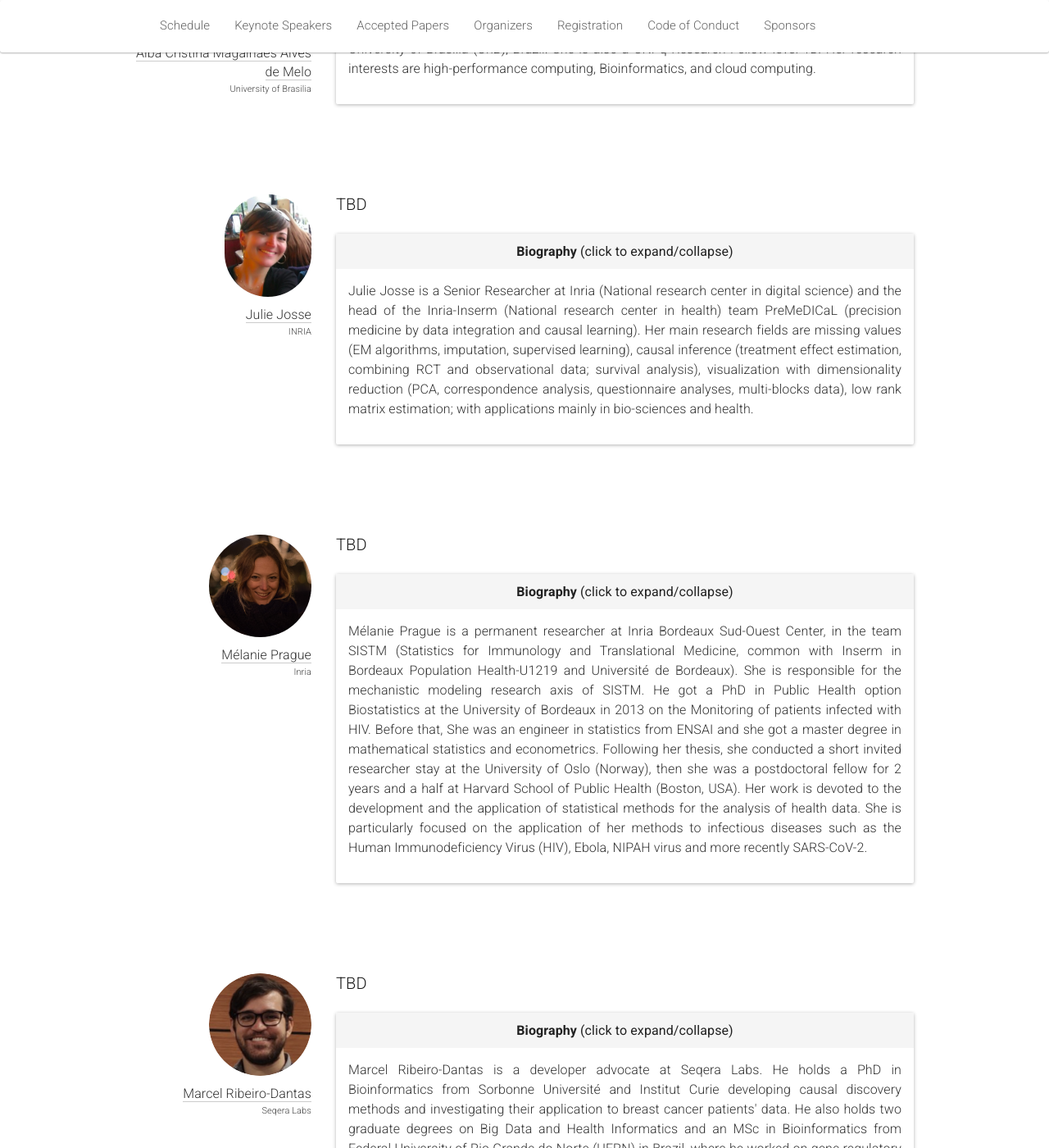
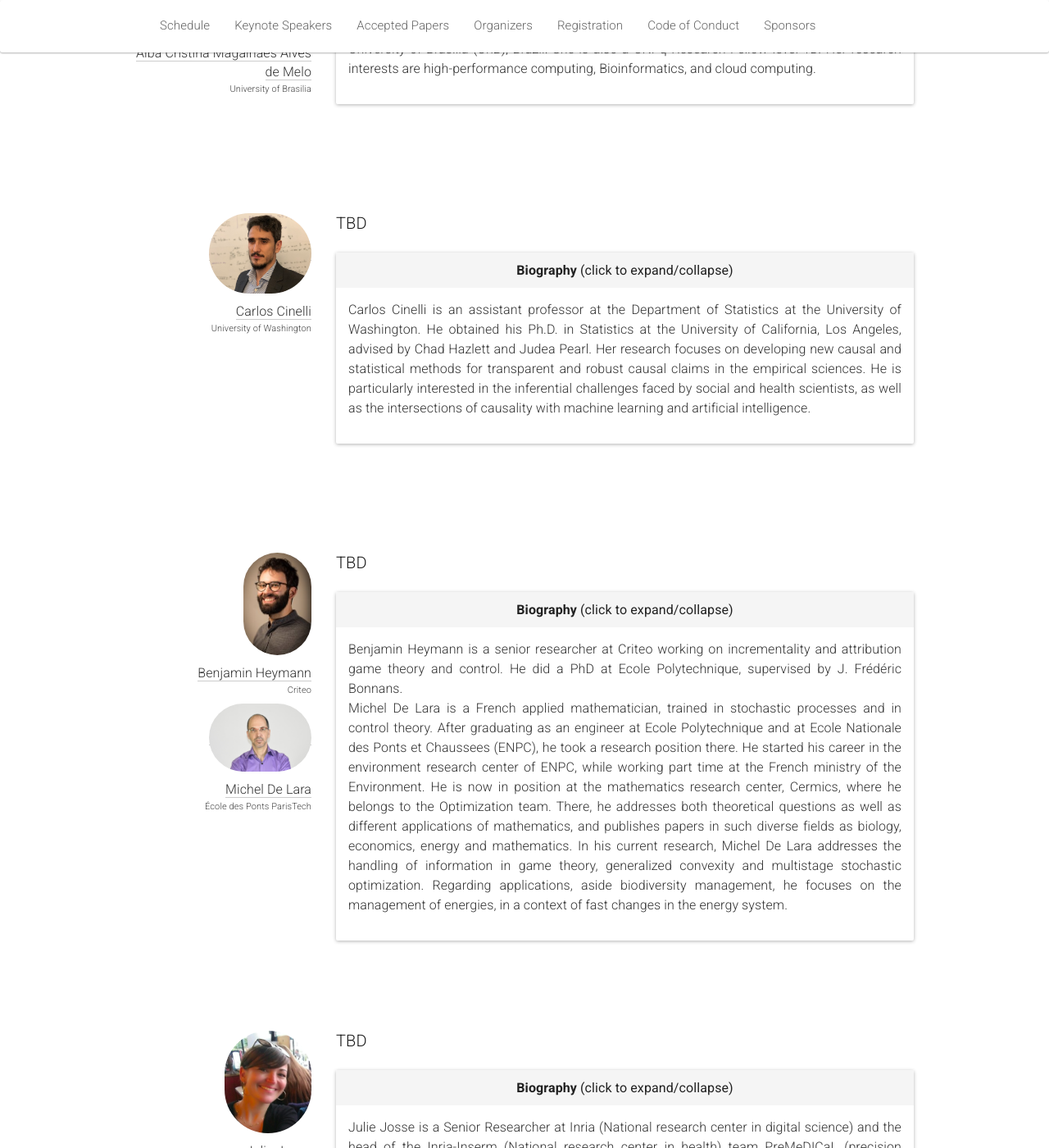
Before and after one commit to quarter-on-causality/quarter-on-causality.github.io, a Jekyll site: the page built from _pages/home_practice.md, in a window 1280 px wide and 1400 px high, scrolled down 1283 px. Shown: the whole window at 82% size. Built offline with Jekyll 4.4.1, drawn with Linux system fonts in a browser that asks for light colours; nearby versions of some CDN libraries.

Commit message:
Update the list of plenary speakers

```diff
--- a/_pages/home_practice.md
+++ b/_pages/home_practice.md
@@ -162,6 +162,67 @@ acknowledgements: ""
       </div>
     </div>
     <br/>
+    <!--  -->
+    <br/>
+    <div class="row speaker">
+      <div class="col-sm-3 speaker-pic">
+        <a href="https://carloscinelli.com" target="_blank">
+          <img class="people-pic" src="img/people/cinelli.jpeg" />
+        </a>
+        <div class="people-name">
+          <a href="https://carloscinelli.com" target="_blank">Carlos Cinelli</a>
+          <h6>University of Washington</h6>
+        </div>
+      </div>
+      <div class="col-sm-9">
+        <h3>TBD</h3><br />
+        <div class="panel panel-default">
+          <div class="panel-heading" data-toggle="collapse" href="#cc-bio" style="cursor:pointer;text-align:center">
+            <b>Biography <span style="font-weight:normal">(click to expand/collapse)</span></b>
+          </div>
+          <div id="cc-bio" class="panel-collapse collapse in"><div class="panel-body">
+            <p class="speaker-bio">Carlos Cinelli is an assistant professor at the Department of Statistics at the University of Washington. He obtained his Ph.D. in Statistics at the University of California, Los Angeles, advised by Chad Hazlett and Judea Pearl. Her research focuses on developing new causal and statistical methods for transparent and robust causal claims in the empirical sciences. He is particularly interested in the inferential challenges faced by social and health scientists, as well as the intersections of causality with machine learning and artificial intelligence.</p>
+          </div></div>
+        </div>
+      </div>
+    </div>
+    <br/>
+    <!--  -->
+    <br/>
+    <div class="row speaker">
+      <div class="col-sm-3 speaker-pic">
+        <a href="https://scholar.google.fr/citations?user=ok5uldEAAAAJ&hl=en" target="_blank">
+          <img class="people-pic" src="img/people/heymann.jpeg" />
+        </a>
+        <div class="people-name">
+          <a href="https://scholar.google.fr/citations?user=ok5uldEAAAAJ&hl=en" target="_blank">Benjamin Heymann</a>
+          <h6>Criteo</h6>
+        </div>
+        <a href="http://cermics.enpc.fr/~delara/" target="_blank">
+          <img class="people-pic" src="img/people/delara.jpeg" />
+        </a>
+        <div class="people-name">
+          <a href="http://cermics.enpc.fr/~delara/" target="_blank">Michel De Lara</a>
+          <h6>École des Ponts ParisTech</h6>
+        </div>
+      </div>
+      <div class="col-sm-9">
+        <h3>TBD</h3><br />
+        <div class="panel panel-default">
+          <div class="panel-heading" data-toggle="collapse" href="#bh-bio" style="cursor:pointer;text-align:center">
+            <b>Biography <span style="font-weight:normal">(click to expand/collapse)</span></b>
+          </div>
+          <div id="bh-bio" class="panel-collapse collapse in"><div class="panel-body">
+            <p class="speaker-bio">
+            Benjamin Heymann is a senior researcher at Criteo working on incrementality and attribution game theory and control. He did a PhD at Ecole Polytechnique, supervised by J. Frédéric Bonnans.
+            <br/>
+            Michel De Lara is a French applied mathematician, trained in stochastic processes and in control theory. After graduating as an engineer at Ecole Polytechnique and at Ecole Nationale des Ponts et Chaussees (ENPC), he took a research position there. He started his career in the environment research center of ENPC, while working part time at the French ministry of the Environment. He is now in position at the mathematics research center, Cermics, where he belongs to the Optimization team. There, he addresses both theoretical questions as well as different applications of mathematics, and publishes papers in such diverse fields as biology, economics, energy and mathematics. In his current research, Michel De Lara addresses the handling of information in game theory, generalized convexity and multistage stochastic optimization. Regarding applications, aside biodiversity management, he focuses on the management of energies, in a context of fast changes in the energy system.</p>
+          </div></div>
+        </div>
+      </div>
+    </div>
+    <br/>
+    <!--  -->
     <div class="row speaker">
       <div class="col-sm-3 speaker-pic">
         <a href="https://juliejosse.com" target="_blank">
```
Also changed, not shown: practice/img/people/cinelli.jpeg (added), practice/img/people/delara.jpeg (added), practice/img/people/heymann.jpeg (added).
